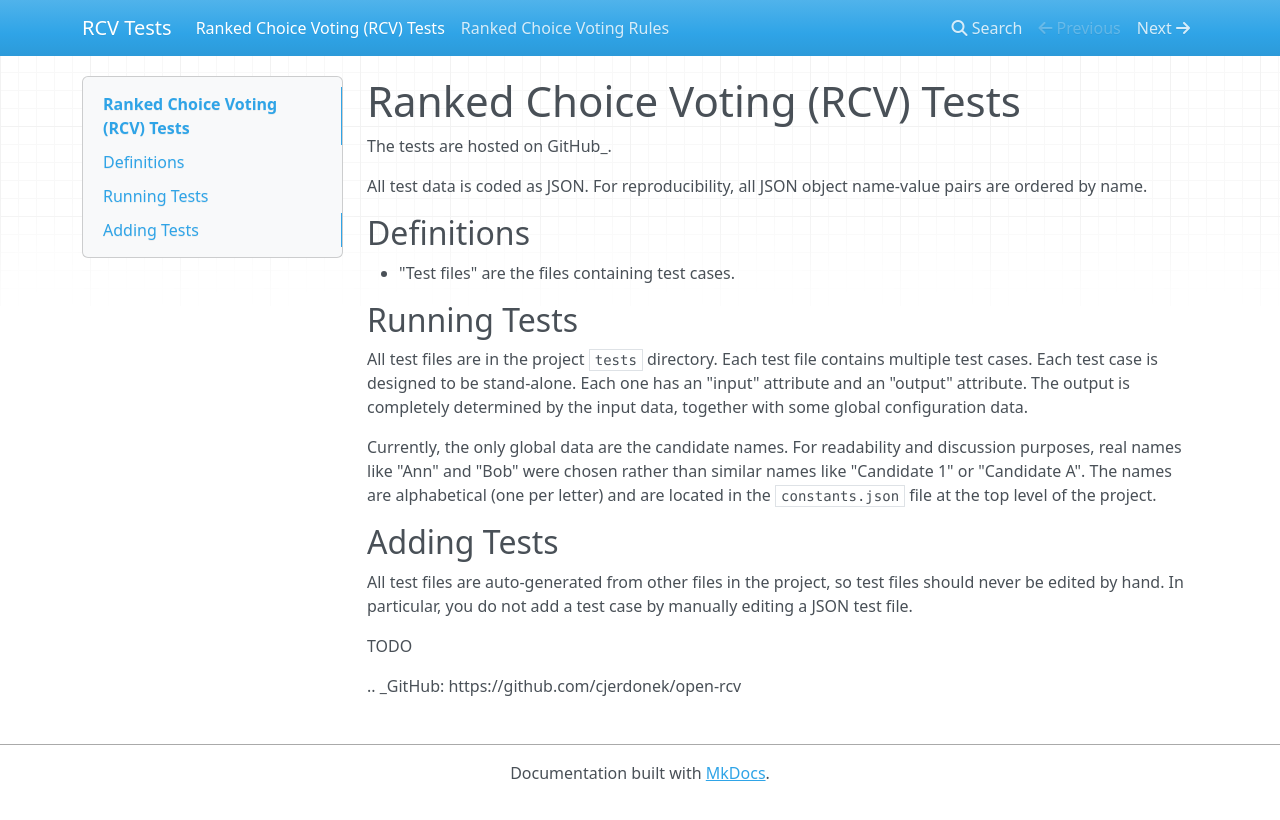
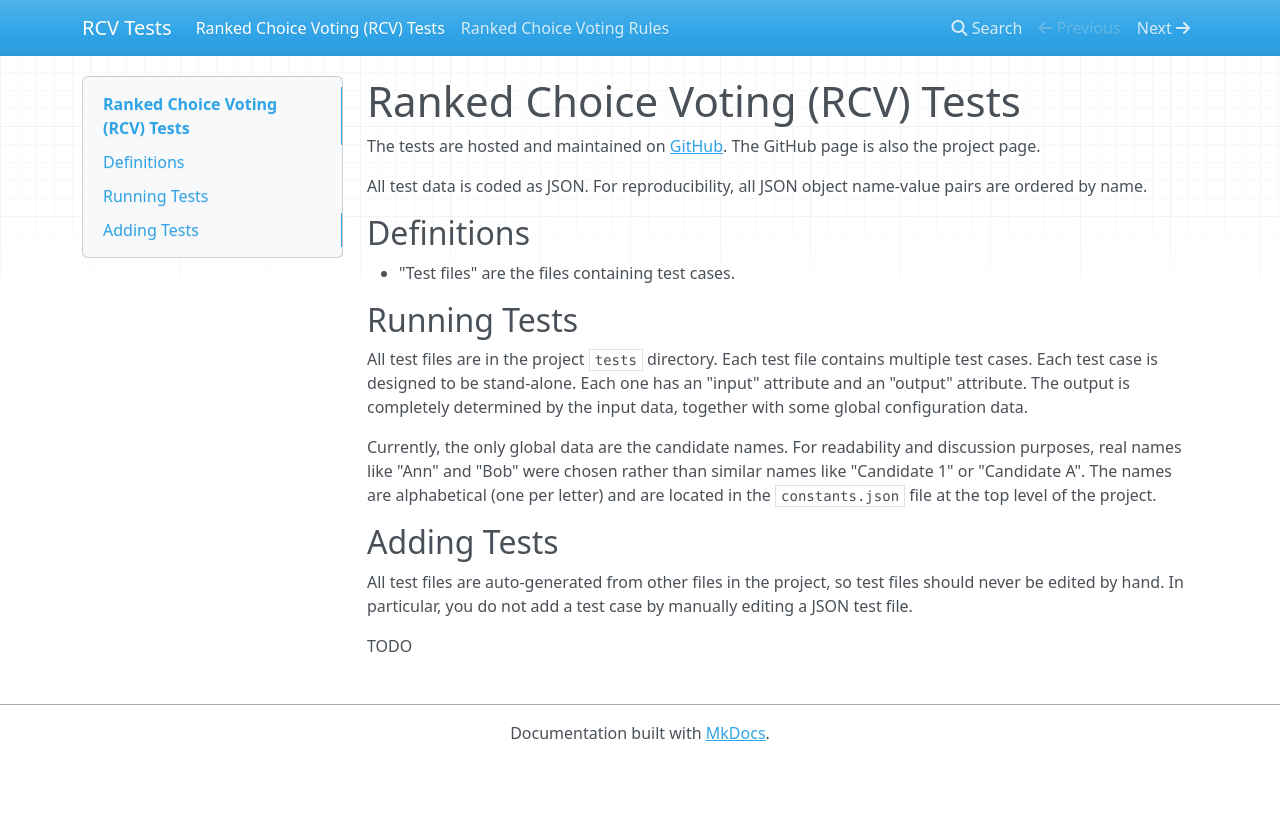
Before and after one commit to cjerdonek/open-rcv-tests, an MkDocs documentation site: the page built from docs/index.md, in a window 1280 px wide. Shown: the top 820 px of the page. Built offline with MkDocs 1.6.1, drawn with Linux system fonts in a browser that asks for light colours; nearby versions of some CDN libraries.

Commit message:
Fix link syntax.

```diff
--- a/docs/index.md
+++ b/docs/index.md
@@ -1,7 +1,7 @@
 # Ranked Choice Voting (RCV) Tests
 
-
-The tests are hosted on GitHub_.
+The tests are hosted and maintained on [GitHub][tests_github].
+The GitHub page is also the project page.
 
 All test data is coded as JSON.  For reproducibility, all JSON object
 name-value pairs are ordered by name.
```
Also changed, not shown: other parts of docs/index.md (+1 -1 lines).
